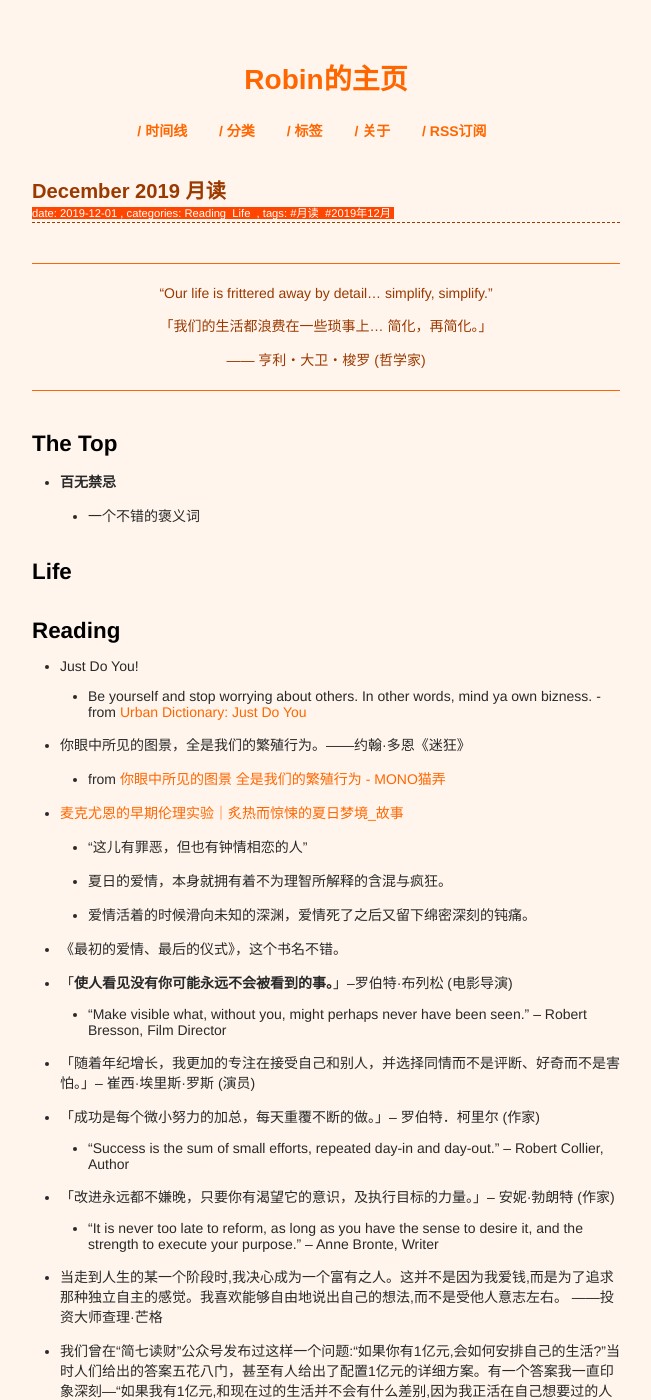
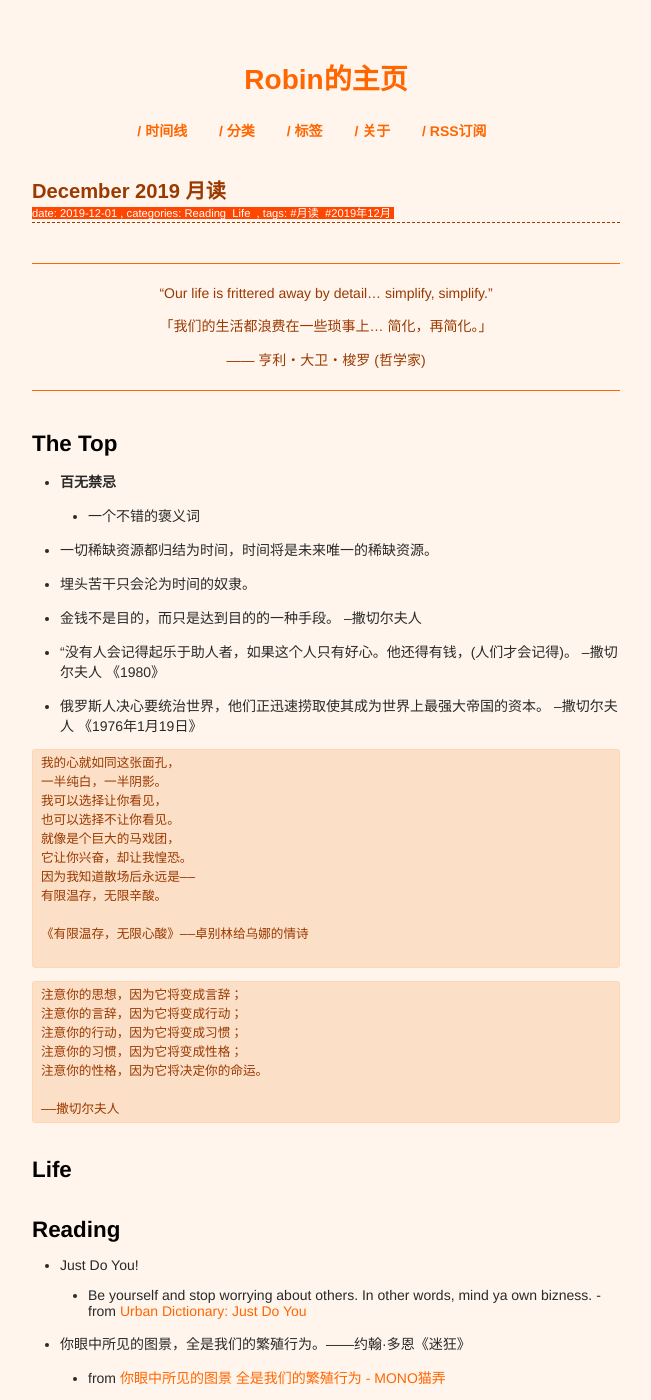
Before and after one commit to xianyuxmu/xianyuxmu.github.io, a Jekyll site: the page built from _posts/2019-12-01-monthly-reading.md, in a window 1280 px wide and 1400 px high. Shown: the whole window, without its empty margins (314-965 px from the left). Built offline with Jekyll 4.4.1, drawn with Linux system fonts in a browser that asks for light colours; comment, search, counter and statistics services are not loaded.

Commit message:
reading 19 Dec. 2019

````diff
--- a/_posts/2019-12-01-monthly-reading.md
+++ b/_posts/2019-12-01-monthly-reading.md
@@ -21,6 +21,35 @@ tags:
 
 - **百无禁忌**
 	- 一个不错的褒义词
+- 一切稀缺资源都归结为时间，时间将是未来唯一的稀缺资源。
+- 埋头苦干只会沦为时间的奴隶。
+- 金钱不是目的，而只是达到目的的一种手段。 --撒切尔夫人
+- “没有人会记得起乐于助人者，如果这个人只有好心。他还得有钱，(人们才会记得)。 --撒切尔夫人 《1980》
+- 俄罗斯人决心要统治世界，他们正迅速捞取使其成为世界上最强大帝国的资本。 --撒切尔夫人 《1976年1月19日》
+
+```
+我的心就如同这张面孔，
+一半纯白，一半阴影。
+我可以选择让你看见，
+也可以选择不让你看见。
+就像是个巨大的马戏团，
+它让你兴奋，却让我惶恐。
+因为我知道散场后永远是——
+有限温存，无限辛酸。
+
+《有限温存，无限心酸》——卓别林给乌娜的情诗
+
+```
+
+```
+注意你的思想，因为它将变成言辞；
+注意你的言辞，因为它将变成行动；
+注意你的行动，因为它将变成习惯；
+注意你的习惯，因为它将变成性格；
+注意你的性格，因为它将决定你的命运。
+
+——撒切尔夫人
+```
 
 ## Life
 
````
